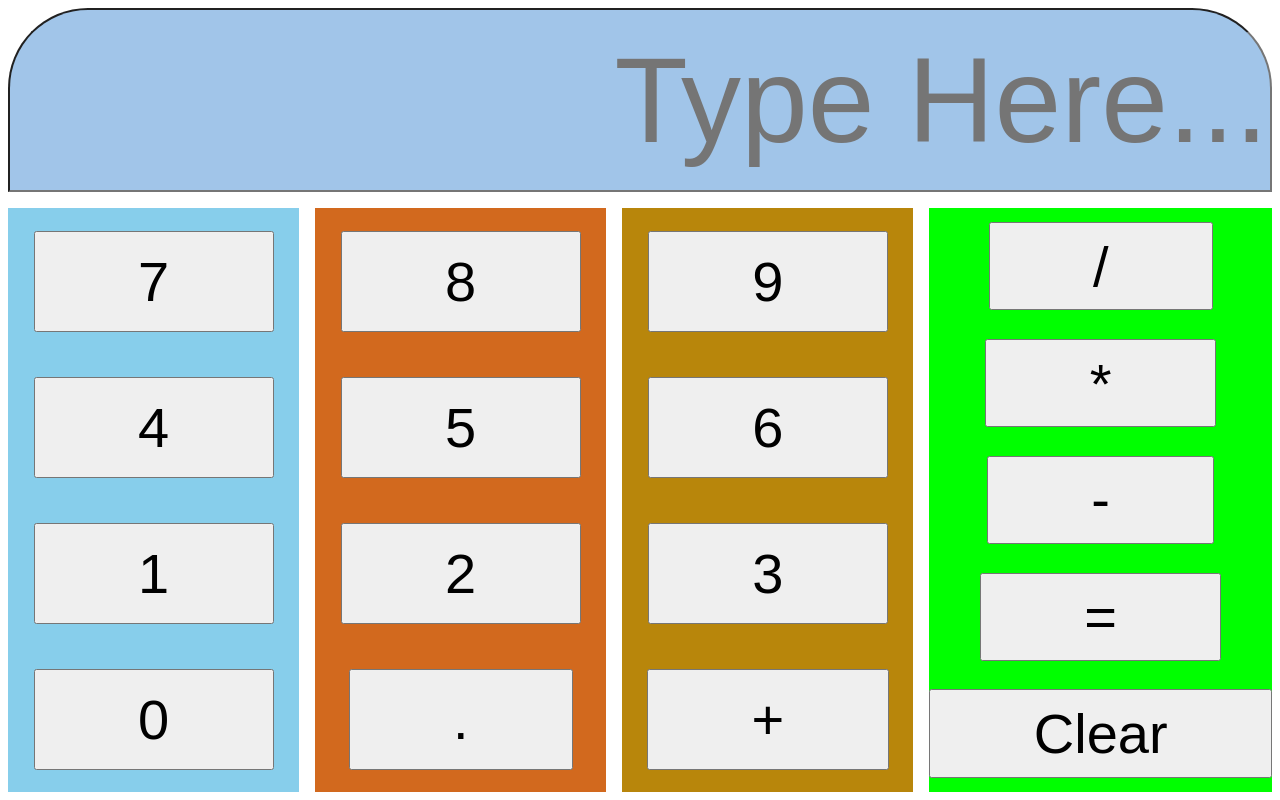
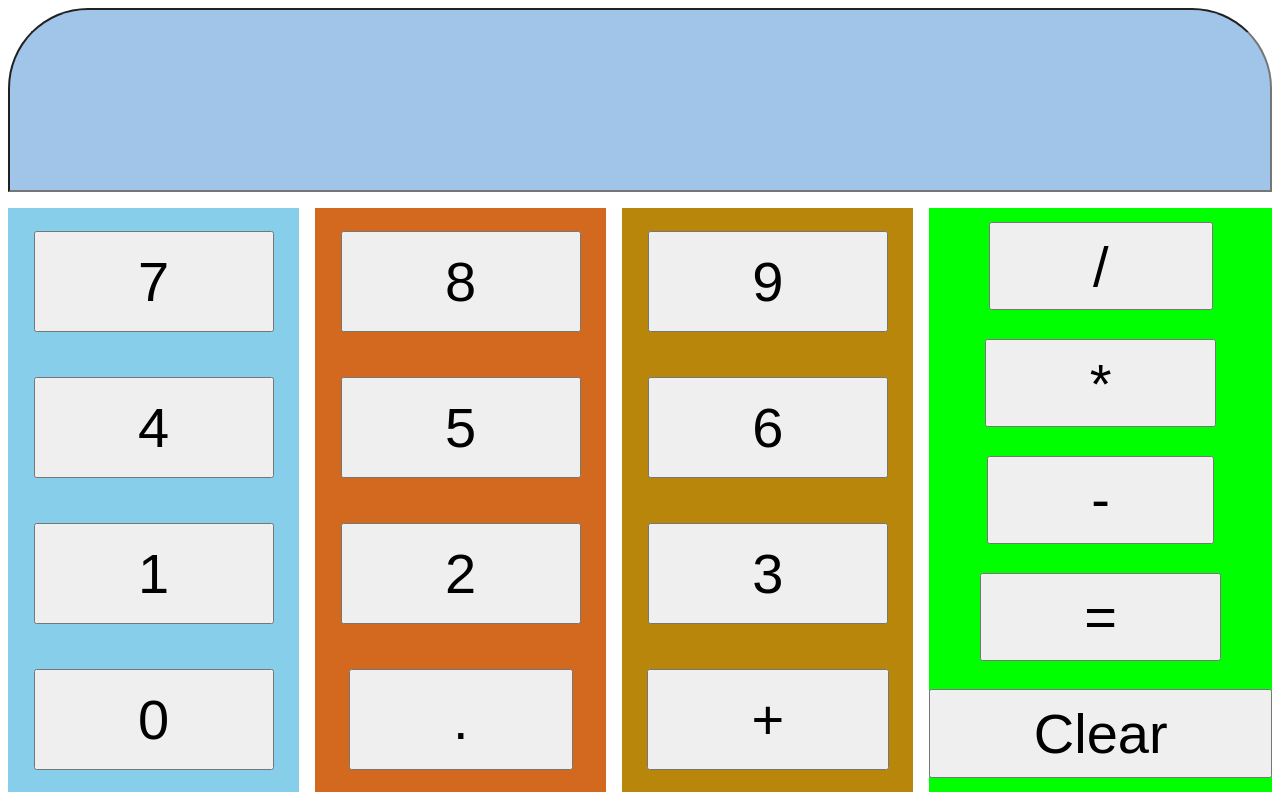
Before and after one commit to Kalamojo/Calculator, a plain HTML site: page interface.html in a window 1280 px wide. Drawn offline with Linux system fonts and the light colour scheme.

Commit message:
Structured all calculator buttons and formatted output screen

```diff
--- a/interface.html
+++ b/interface.html
@@ -11,8 +11,7 @@
 </head>
 <body>
     <div id="interface">
-        <input id="output" type="text" maxlength="23" placeholder="Type Here...">
-        </input>
+        <input type="text" id="output" value="" maxlength="22" readonly>
             <div id="col1">
                 <button class="number">7</button>
                 <button class="number">4</button>
```
